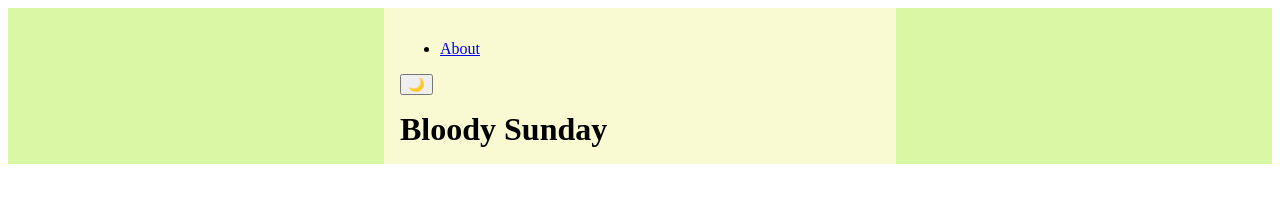
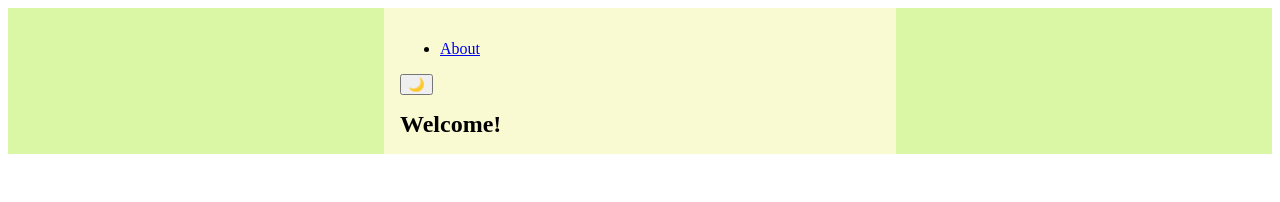
Before and after one commit to it-sd-sqc/sqc-project-mpemberton1, a website: page public/index.html in a window 1280 px wide. Drawn offline with Linux system fonts and the light colour scheme.

Commit message:
Updated project to previous project information

```diff
--- a/public/index.html
+++ b/public/index.html
@@ -1,7 +1,7 @@
 <!DOCTYPE html>
 <html lang="en">
 <head>
-  <title>Bloody Sunday (1965)</title>
+  <title>The Many Works of Tolstoy</title>
   <meta charset="UTF-8">
   <meta name="viewport" content="width=device-width, initial-scale=1.0">
   <link rel="stylesheet" type="text/css" href="site.css">
@@ -17,7 +17,7 @@
         <button type="button" id="toggleButton">🌙</button>
       </nav>
     </header>
-      <h1>Bloody Sunday</h1>
+      <h2>Welcome!</h2>
       <!-- <img width="100%"
         src="/images/top/vertical/0.jpg"
         alt="Samurai defending himself with a go board" title="Sato Tadanobu, a Samurai of the Twelfth Century, Defending Himself with a “Goban,” when Attacked by His Enemies."> -->
```
Also changed, not shown: public/about.html (+1 -1 lines), README.md.
